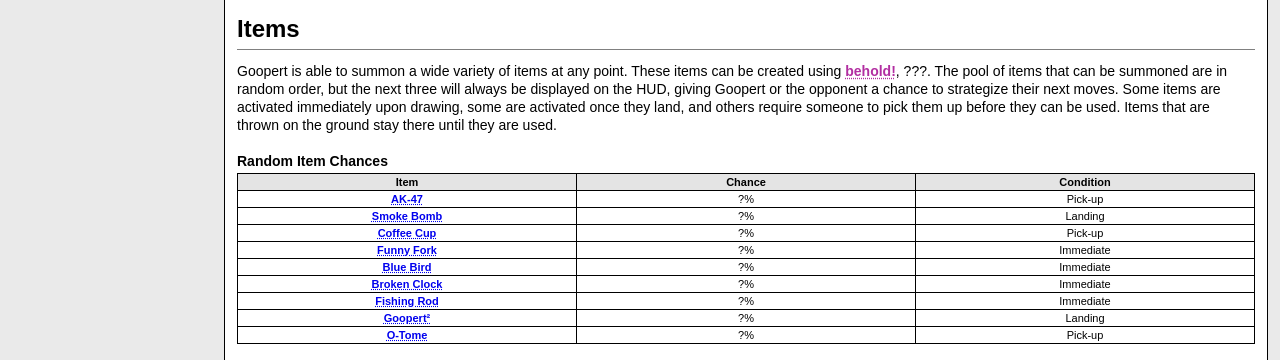
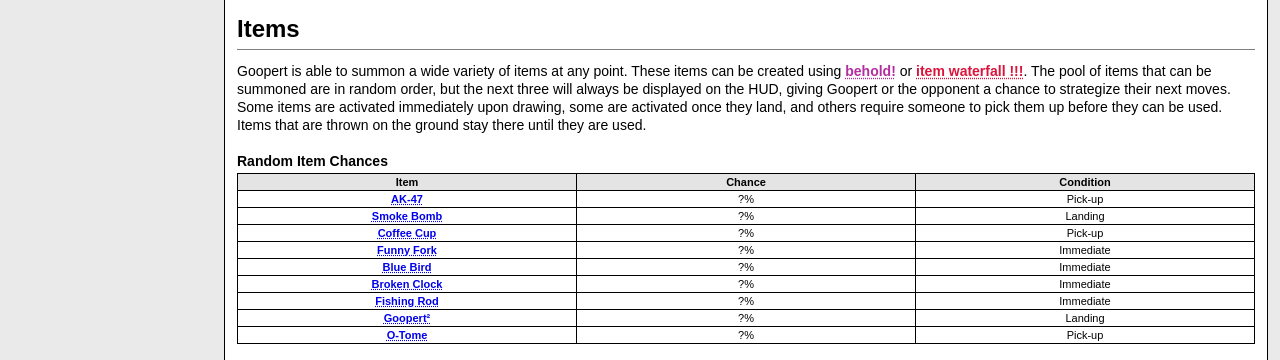
Before and after one commit to brewffee/SillyWillyScrambleWiki, a website: page docs/characters/goopert.html in a window 1280 px wide. Shown: the part 1698-2058 px from the top of the page. Drawn offline with Linux system fonts and the light colour scheme.

Commit message:
(docs) Reference Goopert's item waterfall !!! in the Items section

```diff
--- a/docs/characters/goopert.html
+++ b/docs/characters/goopert.html
@@ -419,11 +419,11 @@ in front of Goopert.
 </ul>
 </span>
   </div>
-</div></div><div class=section><h2 id=Items><a href=#Items>Items</a></h2><span class=section-text>Goopert is able to summon a wide variety of items at any point. These items can be created using <a href="#behold" class=ref title="behold!"><em button=p>behold!</em></a>,
-???. The pool of items that can be summoned are in random order, but the next three will always be displayed on the HUD,
-giving Goopert or the opponent a chance to strategize their next moves. Some items are activated immediately upon
-drawing, some are activated once they land, and others require someone to pick them up before they can be used.
-Items that are thrown on the ground stay there until they are used.
+</div></div><div class=section><h2 id=Items><a href=#Items>Items</a></h2><span class=section-text>Goopert is able to summon a wide variety of items at any point. These items can be created using <a href="#behold" class=ref title="behold!"><em button=p>behold!</em></a>
+or <a href="#item-waterfall" class=ref title="item waterfall"><em button=h>item waterfall !!!</em></a>. The pool of items that can be summoned are in random order, but the next
+three will always be displayed on the HUD, giving Goopert or the opponent a chance to strategize their next moves. Some
+items are activated immediately upon drawing, some are activated once they land, and others require someone to pick them
+up before they can be used. Items that are thrown on the ground stay there until they are used.
 
 <h4>Random Item Chances</h4>
 <table>
@@ -1023,7 +1023,7 @@ Cursor State.
       </main>
     </div>
     <footer>
-      <p>This page was last updated on Mon Sep 22 2025, 1:01:07 AM (EDT). <a href="https://github.com/brewffee/SillyWillyScrambleWiki">View Source</a></p>
+      <p>This page was last updated on Mon Sep 22 2025, 1:03:27 AM (EDT). <a href="https://github.com/brewffee/SillyWillyScrambleWiki">View Source</a></p>
     </footer>
   </body>
 </html>
```
Also changed, not shown: data/character/goopert.toml (+5 -5 lines).
